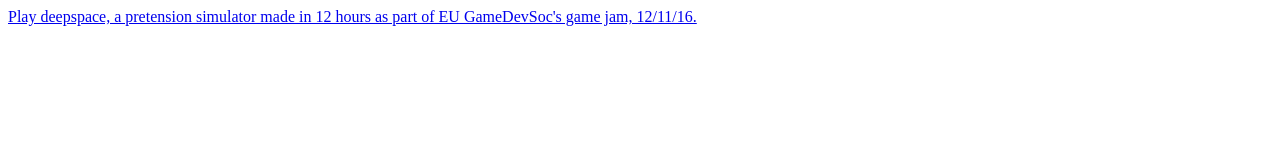
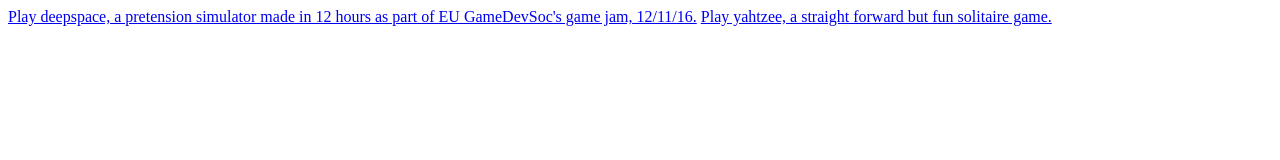
Before and after one commit to pbsinclair42/pbsinclair42.github.io, a plain HTML site: page cs.html in a window 1280 px wide. Drawn offline with Linux system fonts and the light colour scheme.

Commit message:
Add yahtzee link

```diff
--- a/cs.html
+++ b/cs.html
@@ -3,4 +3,6 @@
 </head>
 <body>
     <a href='deepspace'>Play deepspace, a pretension simulator made in 12 hours as part of EU GameDevSoc's game jam, 12/11/16.</a>
+
+    <a href='yahtzee'>Play yahtzee, a straight forward but fun solitaire game.</a>
 </body>
```
